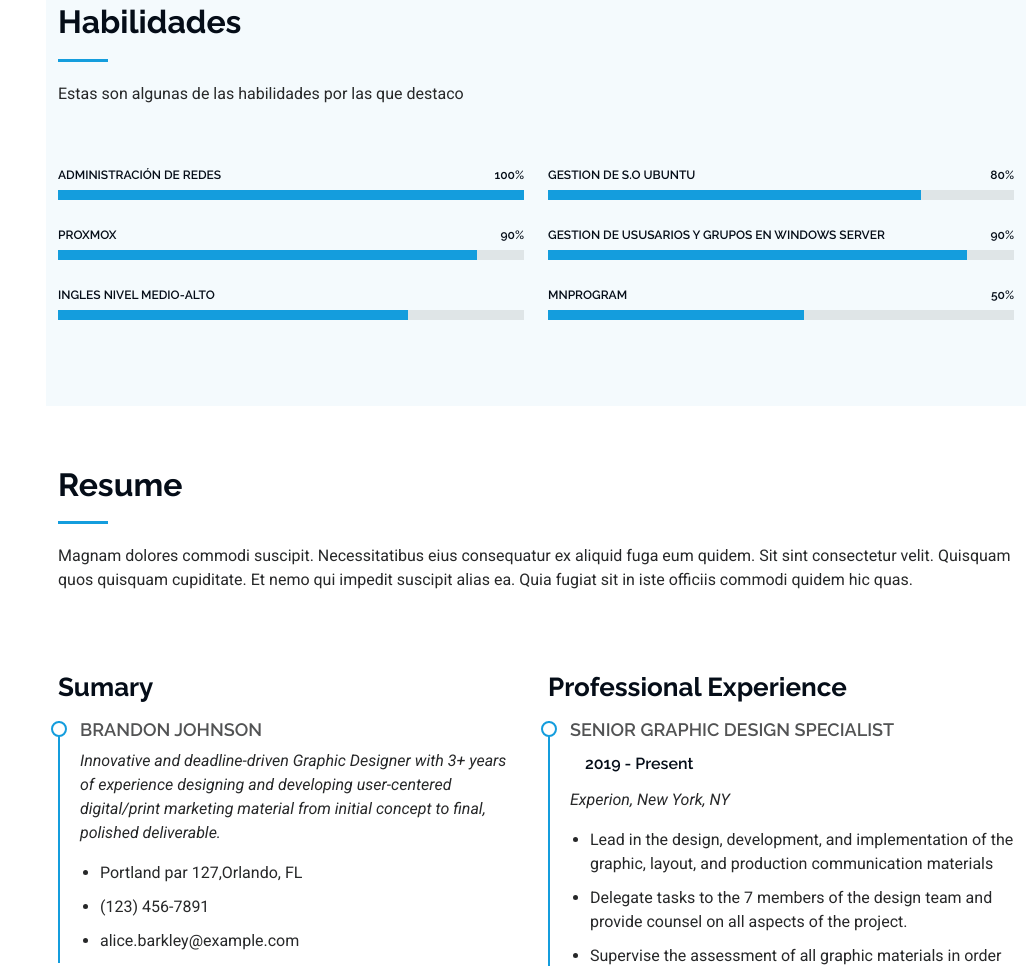
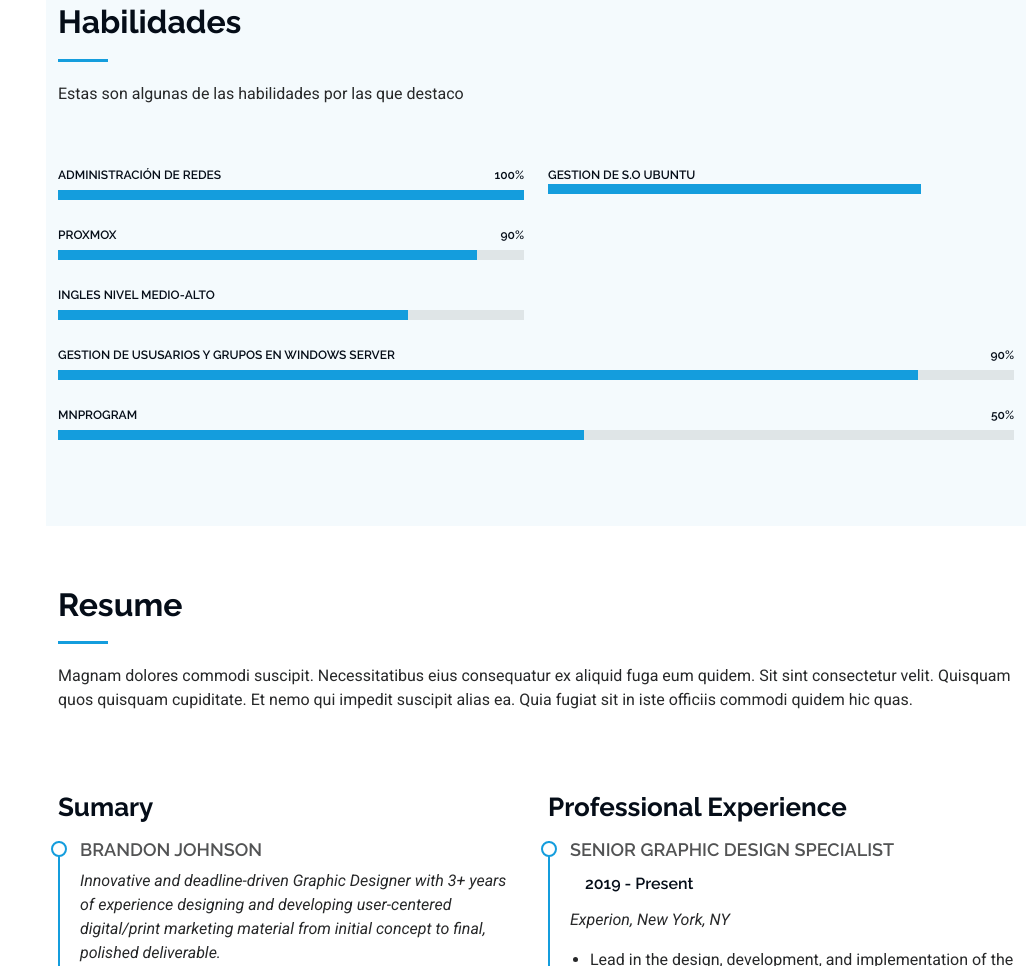
Before and after one commit to ivgaru14/ivangarciaruiz.github.io, a plain HTML site: page index.html in a window 1280 px wide. Shown: the part 1911-2877 px from the top of the page, without its empty margins (254-1280 px from the left). Drawn offline with Linux system fonts and the light colour scheme.

Commit message:
Fix HTML formatting for skill display

```diff
--- a/index.html
+++ b/index.html
@@ -238,8 +238,8 @@
           <div class="col-lg-6">
 
             <div class="progress">
-              <span class="skill"><span>Gestion de S.O UBUNTU</span> <i class="val">80%</i></span>
-              <div class="progress-bar-wrap">
+              <span class="skill"><span>Gestion de S.O UBUNTU</span>
+
                 <div class="progress-bar" role="progressbar" aria-valuenow="80" aria-valuemin="0" aria-valuemax="100"></div>
               </div>
             </div><!-- End Skills Item -->
```
